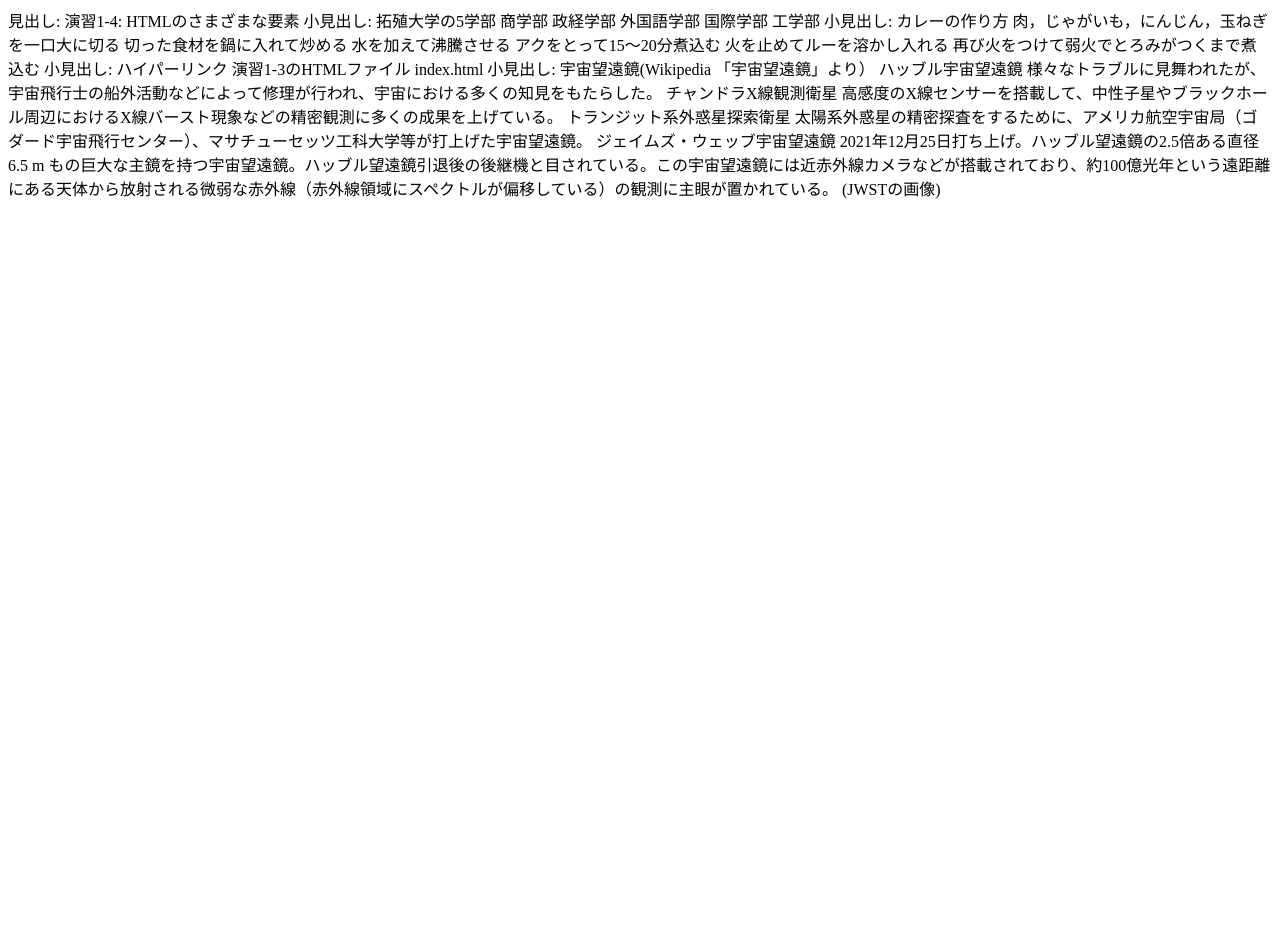
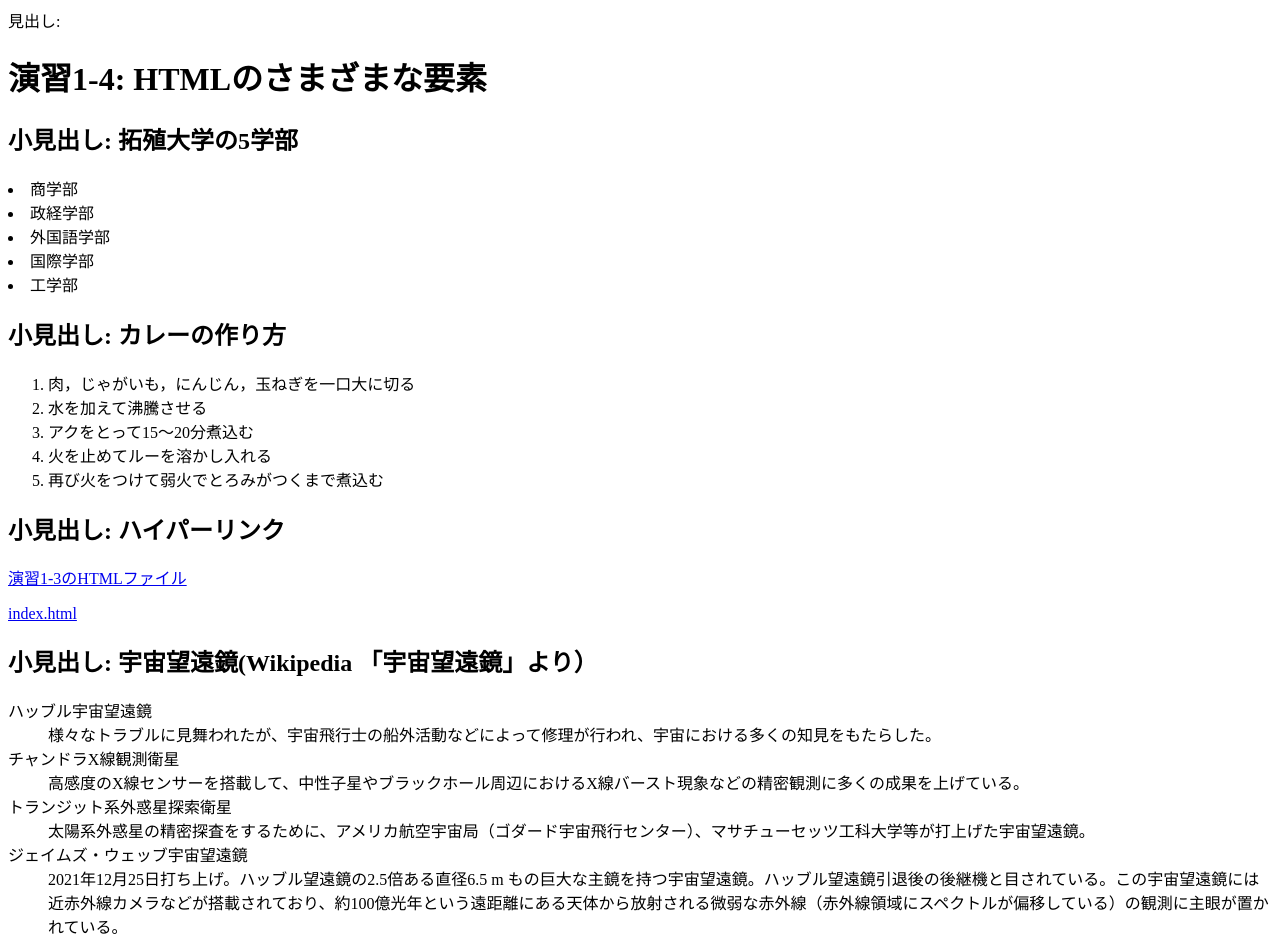
Before and after one commit to G284312022/medialabo, a plain HTML site: page practice-html/elements.html in a window 1280 px wide. Shown: the top 941 px of the page. Before the commit the page ends 800 px from the top, so only its background shows below. Drawn offline with Linux system fonts and the light colour scheme.

Commit message:
課題1-2

```diff
--- a/practice-html/elements.html
+++ b/practice-html/elements.html
@@ -4,34 +4,38 @@
     <meta charset="utf-8">
     <title>演習1-4: HTMLのさまざまな要素</title>
   </head>
-  <body>
-	見出し: 演習1-4: HTMLのさまざまな要素
-		小見出し: 拓殖大学の5学部
-			商学部
-			政経学部
-			外国語学部
-			国際学部
-			工学部
-		小見出し: カレーの作り方
-			肉，じゃがいも，にんじん，玉ねぎを一口大に切る
-			切った食材を鍋に入れて炒める
-			水を加えて沸騰させる
-			アクをとって15〜20分煮込む
-			火を止めてルーを溶かし入れる
-			再び火をつけて弱火でとろみがつくまで煮込む
-		小見出し: ハイパーリンク
-			演習1-3のHTMLファイル
-			index.html
-		小見出し: 宇宙望遠鏡(Wikipedia 「宇宙望遠鏡」より）
-			ハッブル宇宙望遠鏡
-				様々なトラブルに見舞われたが、宇宙飛行士の船外活動などによって修理が行われ、宇宙における多くの知見をもたらした。
-			チャンドラX線観測衛星
-				高感度のX線センサーを搭載して、中性子星やブラックホール周辺におけるX線バースト現象などの精密観測に多くの成果を上げている。
-			トランジット系外惑星探索衛星
-				太陽系外惑星の精密探査をするために、アメリカ航空宇宙局（ゴダード宇宙飛行センター）、マサチューセッツ工科大学等が打上げた宇宙望遠鏡。
-			ジェイムズ・ウェッブ宇宙望遠鏡
-				2021年12月25日打ち上げ。ハッブル望遠鏡の2.5倍ある直径6.5 m もの巨大な主鏡を持つ宇宙望遠鏡。ハッブル望遠鏡引退後の後継機と目されている。この宇宙望遠鏡には近赤外線カメラなどが搭載されており、約100億光年という遠距離にある天体から放射される微弱な赤外線（赤外線領域にスペクトルが偏移している）の観測に主眼が置かれている。
 
+	見出し: <h1>演習1-4: HTMLのさまざまな要素</h1>
+		<h2>小見出し: 拓殖大学の5学部</h2>
+			<li>商学部</li>
+			<li>政経学部</li>
+			<li>外国語学部</li>
+			<li>国際学部</li>
+			<li>工学部</li>
+		<h2>小見出し: カレーの作り方</h2>
+		<ol>
+			<li>肉，じゃがいも，にんじん，玉ねぎを一口大に切る</li>
+			<li>水を加えて沸騰させる</li>
+			<li>アクをとって15〜20分煮込む</li>
+			<li>火を止めてルーを溶かし入れる</li>
+			<li>再び火をつけて弱火でとろみがつくまで煮込む</li>
+		</ol>
+		<h2>小見出し: ハイパーリンク</h2>
+			<a href="structure.html">演習1-3のHTMLファイル</a>
+			<p><a index.html href="../index.html">index.html</p></a>
+		<h2>小見出し: 宇宙望遠鏡(Wikipedia 「宇宙望遠鏡」より）</h2>
+		<dl>
+			<dt>ハッブル宇宙望遠鏡</dt>
+				<dd>様々なトラブルに見舞われたが、宇宙飛行士の船外活動などによって修理が行われ、宇宙における多くの知見をもたらした。</dd>
+			<dt>チャンドラX線観測衛星</dt>
+				<dd>高感度のX線センサーを搭載して、中性子星やブラックホール周辺におけるX線バースト現象などの精密観測に多くの成果を上げている。</dd>
+			<dt>トランジット系外惑星探索衛星</dt>
+				<dd>太陽系外惑星の精密探査をするために、アメリカ航空宇宙局（ゴダード宇宙飛行センター）、マサチューセッツ工科大学等が打上げた宇宙望遠鏡。</dd>
+			<dt>ジェイムズ・ウェッブ宇宙望遠鏡</dt>
+				<dd>2021年12月25日打ち上げ。ハッブル望遠鏡の2.5倍ある直径6.5 m もの巨大な主鏡を持つ宇宙望遠鏡。ハッブル望遠鏡引退後の後継機と目されている。この宇宙望遠鏡には近赤外線カメラなどが搭載されており、約100億光年という遠距離にある天体から放射される微弱な赤外線（赤外線領域にスペクトルが偏移している）の観測に主眼が置かれている。
+				</dd>
+		</dl>
 		(JWSTの画像)
+		<img src="JWST_spacecraft_model_2.png" widht="300">
   </body>
 </html>
```
Also changed, not shown: index.html (+15 -1 lines), practice-html/structure.html (+13 -12 lines), 1 other file.
